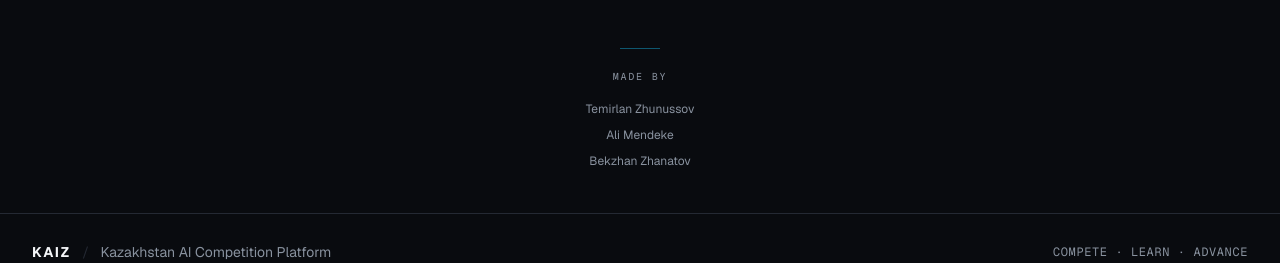
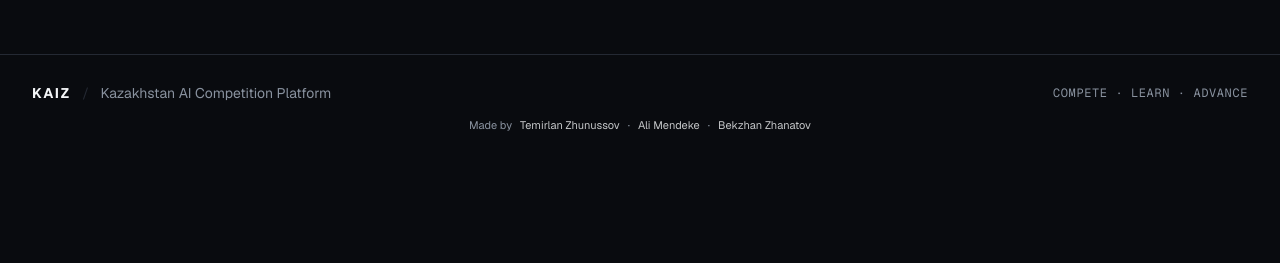
Before and after one commit to kaizpro/kaiz, a Next.js app: page /auth/login in a window 1280 px wide. Shown: the part 659-922 px from the top of the page. After the commit the page ends 822 px from the top, so only its background shows below. Built offline with nearby package versions, Linux system fonts and the light colour scheme; no server answers.

Commit message:
style(ui): refine global creator credit

```diff
--- a/app/auth/layout.tsx
+++ /dev/null
@@ -1,6 +0,0 @@
-import type { ReactNode } from "react";
-import { AuthFooter } from "@/components/auth-footer";
-
-export default function AuthLayout({ children }: { children: ReactNode }) {
-  return <div>{children}<AuthFooter /></div>;
-}
--- a/components/auth-footer.tsx
+++ /dev/null
@@ -1,11 +0,0 @@
-export function AuthFooter() {
-  return <footer aria-label="KAIZ team" className="mx-auto w-full max-w-md px-4 pb-10 text-center text-xs leading-6 text-muted-foreground">
-    <div className="mx-auto mb-4 h-px w-10 bg-primary/40" />
-    <p className="mb-2 font-mono text-[10px] uppercase tracking-[.18em]">Made by</p>
-    <ul className="space-y-0.5">
-      <li>Temirlan Zhunussov</li>
-      <li>Ali Mendeke</li>
-      <li>Bekzhan Zhanatov</li>
-    </ul>
-  </footer>;
-}
--- /dev/null
+++ b/components/creator-credit.tsx
@@ -0,0 +1,11 @@
+const creators = ["Temirlan Zhunussov", "Ali Mendeke", "Bekzhan Zhanatov"];
+
+export function CreatorCredit() {
+  return <p aria-label="KAIZ creators" className="flex flex-wrap items-center justify-center gap-x-2 gap-y-0.5 text-center text-[11px] leading-5">
+    <span className="text-muted-foreground">Made by</span>
+    {creators.map((name, index) => <span key={name} className="inline-flex items-center gap-2 whitespace-nowrap text-foreground/80">
+      {index > 0 && <span aria-hidden="true" className="text-muted-foreground">·</span>}
+      {name}
+    </span>)}
+  </p>;
+}
--- a/components/site-footer.tsx
+++ b/components/site-footer.tsx
@@ -1 +1,13 @@
-export function SiteFooter() { return <footer className="border-t py-7"><div className="mx-auto flex max-w-[1440px] flex-col gap-3 px-4 text-sm text-muted-foreground sm:flex-row sm:items-center sm:justify-between sm:px-6 lg:px-8"><p><span className="font-bold tracking-[.12em] text-foreground">KAIZ</span> <span className="mx-2 text-border">/</span> Kazakhstan AI Competition Platform</p><p className="font-mono text-xs uppercase tracking-wider">Compete · Learn · Advance</p></div></footer>; }
+import { CreatorCredit } from "@/components/creator-credit";
+
+export function SiteFooter() {
+  return <footer className="border-t pt-7 pb-[max(1.75rem,env(safe-area-inset-bottom))]">
+    <div className="mx-auto max-w-[1440px] px-4 sm:px-6 lg:px-8">
+      <div className="flex flex-col gap-3 text-sm text-muted-foreground sm:flex-row sm:items-center sm:justify-between">
+        <p><span className="font-bold tracking-[.12em] text-foreground">KAIZ</span> <span className="mx-2 text-border">/</span> Kazakhstan AI Competition Platform</p>
+        <p className="font-mono text-xs uppercase tracking-wider">Compete · Learn · Advance</p>
+      </div>
+      <div className="mt-3"><CreatorCredit /></div>
+    </div>
+  </footer>;
+}
```
Also changed, not shown: 1 other file (tests, documents, lock files or other folders).
